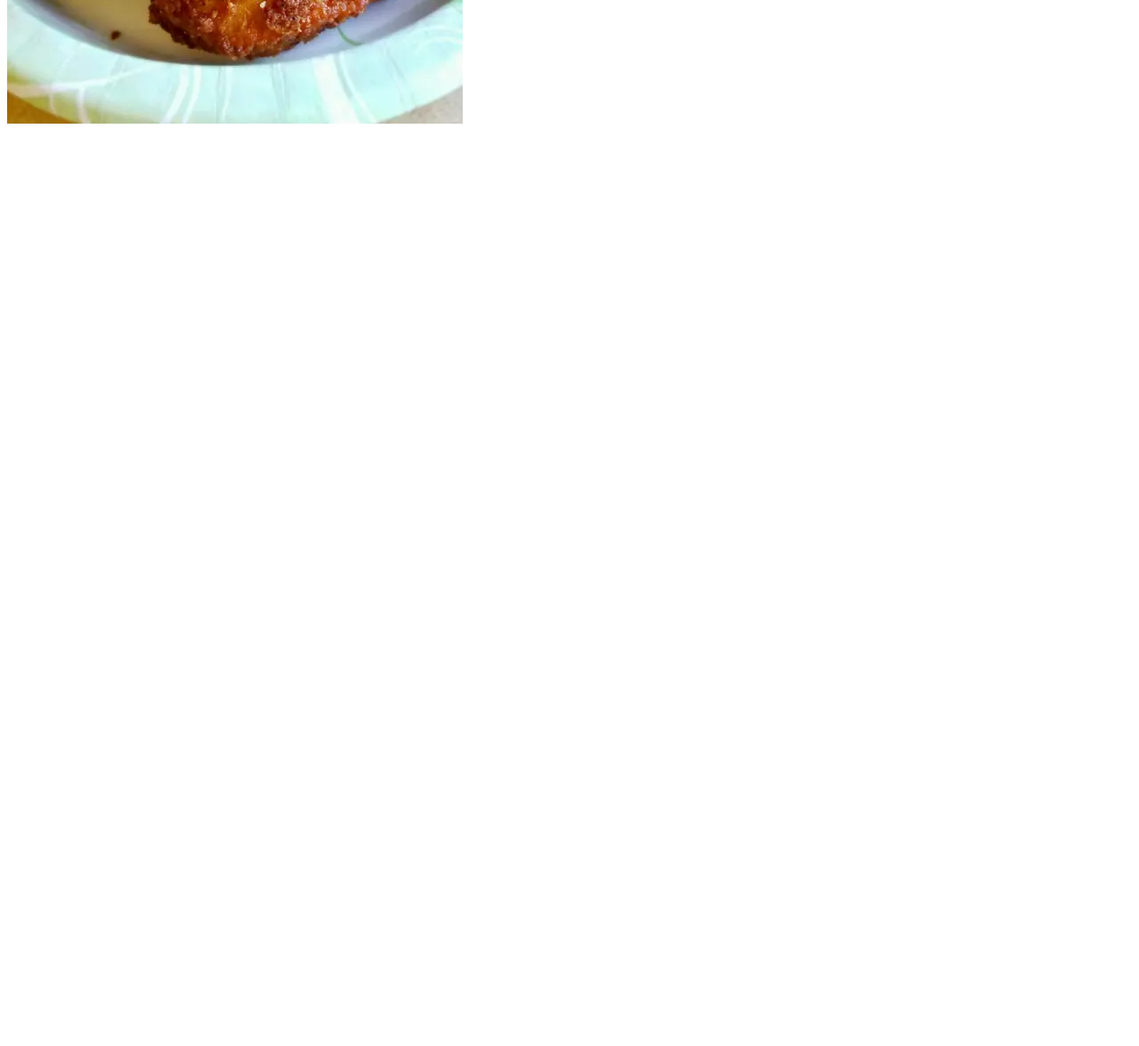
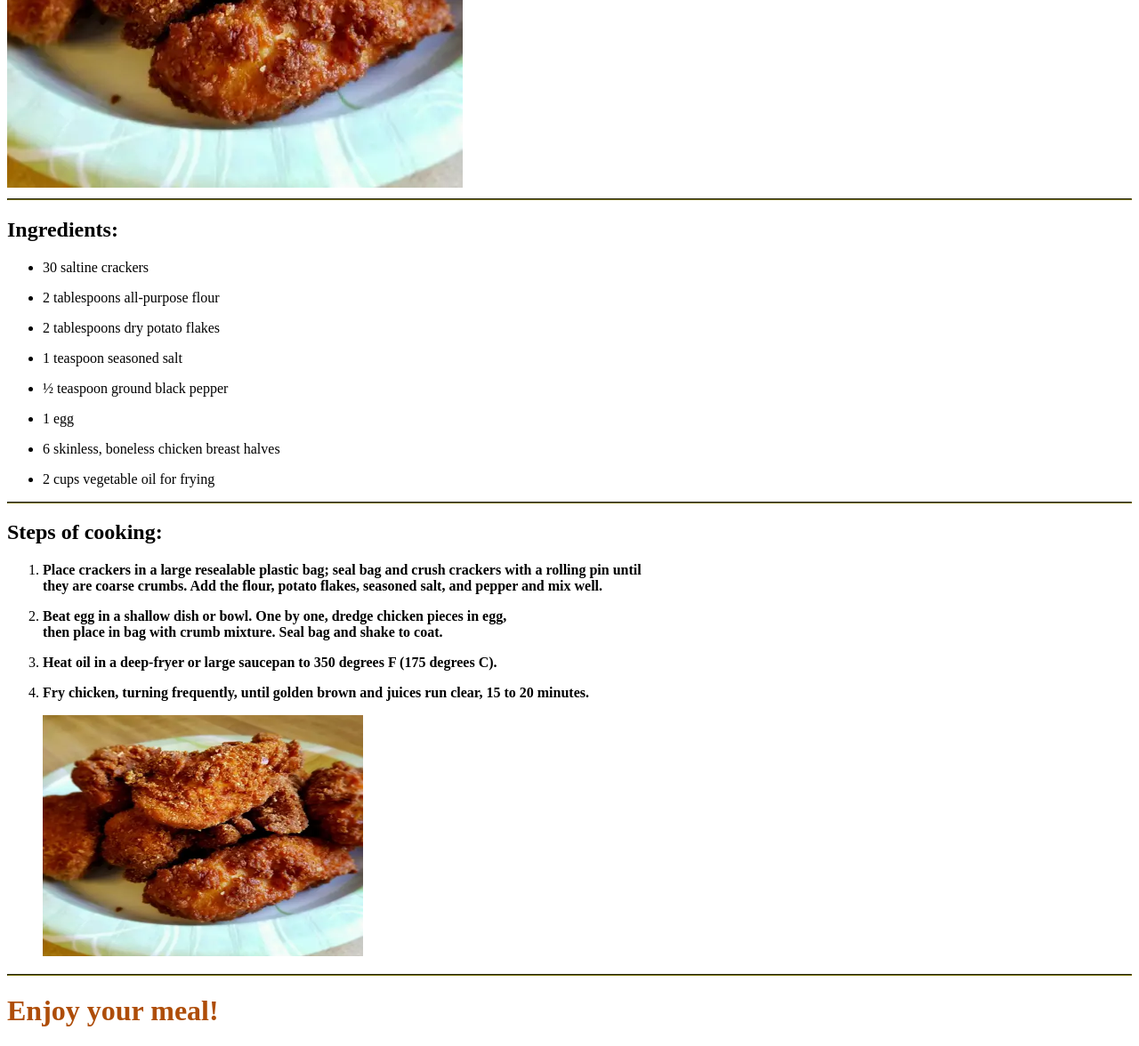
Before and after one commit to nikaron4ik/o-recipes, a plain HTML site: page recipes/fried_chicken.html in a window 1280 px wide. Shown: the part 500-1676 px from the top of the page at 89% size. Before the commit the page ends 800 px from the top, so only its background shows below. Drawn offline with Linux system fonts and the light colour scheme.

Commit message:
feat: filled the page of fried chicken recipe
Page of fried chicken recipe done. Without adding photos, only stages of recipe and a description of every stage with the list of ingredients

```diff
--- a/recipes/fried_chicken.html
+++ b/recipes/fried_chicken.html
@@ -7,8 +7,58 @@
 
 <body>
     <h1>Recipe of fried chicken</h1>
+    <p>A fun chicken recipe the kids can help prepare. They love crushing the crackers.</p>
+    <p>It does not matter if the measurements aren't perfect, just wing it!</p>
 
     <h2>Finished chicken:</h2>
     <img src="../images/fried_chicken.jpg">
+
+    <hr style="border-color: rgb(122, 116, 14);" style="border-width: 3px;">
+
+    <h2>Ingredients:</h2>
+    <ul> <!--Through <p></p> i did margins between list elements, because for now don't know how to do it's by another-->
+        <li>30 saltine crackers</li>
+        <p></p>
+        <li>2 tablespoons all-purpose flour</li>
+        <p></p>
+        <li>2 tablespoons dry potato flakes</li>
+        <p></p>
+        <li>1 teaspoon seasoned salt</li>
+        <p></p>
+        <li>½ teaspoon ground black pepper</li>
+        <p></p>
+        <li>1 egg</li>
+        <p></p>
+        <li>6 skinless, boneless chicken breast halves</li>
+        <p></p>
+        <li>2 cups vegetable oil for frying</li>
+    </ul>
+
+    <hr style="border-color: rgb(122, 116, 14);" style="border-width: 3px;">
+
+    <h2>Steps of cooking:</h2>
+    <ol type="1">
+        <li>
+            <strong>Place crackers in a large resealable plastic bag; seal bag and crush crackers with a rolling pin until <br>
+                they are coarse crumbs. Add the flour, potato flakes, seasoned salt, and pepper and mix well.</strong>
+        </li>
+        <p></p>
+        <li>
+            <strong>Beat egg in a shallow dish or bowl. One by one, dredge chicken pieces in egg,  <br>
+                then place in bag with crumb mixture. Seal bag and shake to coat.</strong>
+        </li>
+        <p></p>
+        <li>
+            <strong>Heat oil in a deep-fryer or large saucepan to 350 degrees F (175 degrees C).</strong>
+        </li>
+        <p></p>
+        <li>
+            <strong>Fry chicken, turning frequently, until golden brown and juices run clear, 15 to 20 minutes.</strong>
+            <p><img src="../images/fried_chicken.jpg" height="270.234" width="360" alt="ready fried chicken"></p>
+        </li>
+    </ol>
+
+    <hr style="border-color: rgb(122, 116, 14);" style="border-width: 3px;">
+    <h1 style="color:rgb(174, 77, 8)">Enjoy your meal!</h1>
 </body>
 </html>
```
